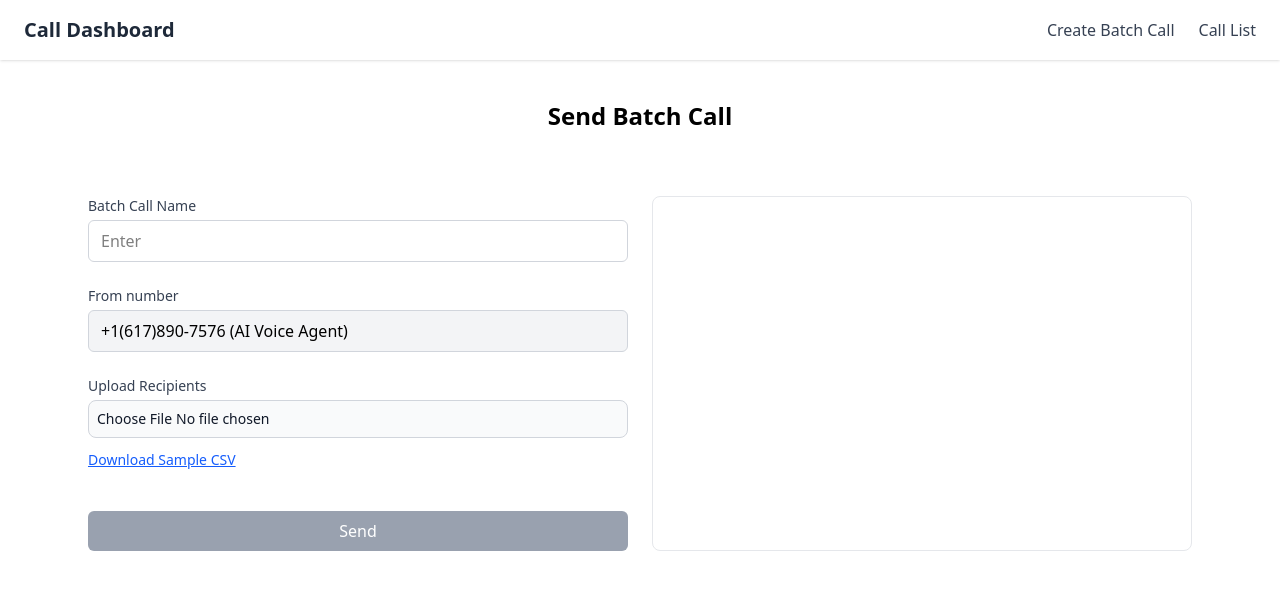
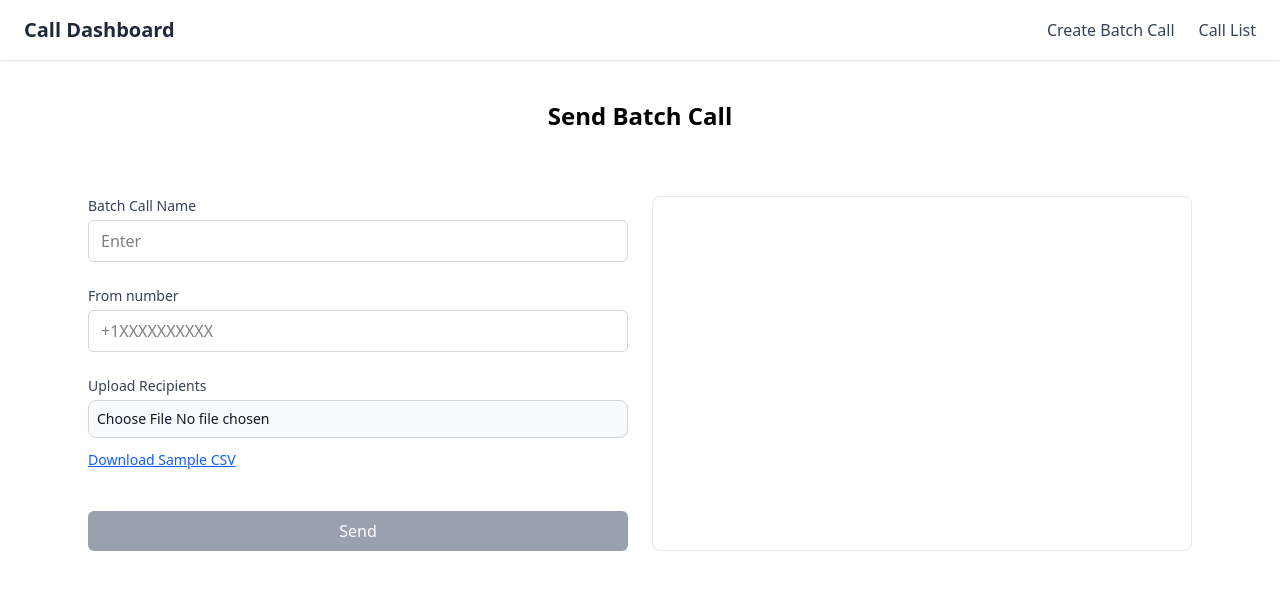
Before and after one commit to techabhi18/retell-ai, a React (Vite) app in the folder client/: page / in a window 1280 px wide. Shown: the top 590 px of the page. Built offline with nearby package versions, Linux system fonts and the light colour scheme.

Commit message:
dynamic from number

```diff
--- a/client/src/pages/Home.jsx
+++ b/client/src/pages/Home.jsx
@@ -12,6 +12,7 @@ export default function Home() {
     const [loading, setLoading] = useState(false);
     const [batchName, setBatchName] = useState("");
     const [fileName, setFileName] = useState("");
+    const [fromNumber, setFromNumber] = useState("");
 
     const handleFileUpload = (e) => {
         setError("");
@@ -47,7 +48,7 @@ export default function Home() {
 
     const handleTriggerCall = async () => {
         setLoading(true);
-        if (csvData.length === 0 || !batchName) {
+        if (csvData.length === 0 || !batchName || !fromNumber) {
             setError("Please fill in all required fields and upload a valid CSV.");
             return;
         }
@@ -67,7 +68,7 @@ export default function Home() {
                 "https://api.retellai.com/create-batch-call",
                 {
                     name: batchName,
-                    from_number: "+16178907576",
+                    from_number: fromNumber,
                     tasks,
                 },
                 {
@@ -83,6 +84,7 @@ export default function Home() {
             setHeaders([]);
             setBatchName("");
             setFileName("");
+            setFromNumber("");
             setError("");
         } catch (err) {
             setError(err.response?.data?.message || "Failed to trigger call. Please try again.");
@@ -131,8 +133,14 @@ export default function Home() {
                     </div>
 
                     <div>
-                        <div className="block text-sm font-medium text-gray-700 mb-1">From number</div>
-                        <div className="w-full px-3 py-2 border border-gray-300 rounded-md bg-gray-100 cursor-not-allowed">+1(617)890-7576 (AI Voice Agent)</div>
+                        <label className="block text-sm font-medium text-gray-700 mb-1">From number</label>
+                        <input
+                            type="text"
+                            value={fromNumber}
+                            onChange={(e) => setFromNumber(e.target.value)}
+                            placeholder="+1XXXXXXXXXX"
+                            className="w-full px-3 py-2 border border-gray-300 rounded-md focus:outline-none"
+                        />
                     </div>
 
                     <div>
@@ -164,8 +172,8 @@ export default function Home() {
 
                     <button
                         onClick={handleTriggerCall}
-                        disabled={csvData.length === 0 || !batchName}
-                        className={`mt-4 w-full px-4 py-2 text-white rounded-md font-medium transition duration-150 cursor-pointer bg-blue-500 ${csvData.length === 0 || !batchName || loading ? 'bg-gray-400 cursor-not-allowed' : 'bg-blue-600 hover:bg-blue-700'}`}
+                        disabled={csvData.length === 0 || !batchName || !fromNumber}
+                        className={`mt-4 w-full px-4 py-2 text-white rounded-md font-medium transition duration-150 cursor-pointer bg-blue-500 ${csvData.length === 0 || !batchName || !fromNumber || loading ? 'bg-gray-400 cursor-not-allowed' : 'bg-blue-600 hover:bg-blue-700'}`}
                     >
                         {loading ? "Sending..." : "Send"}
                     </button>
```
